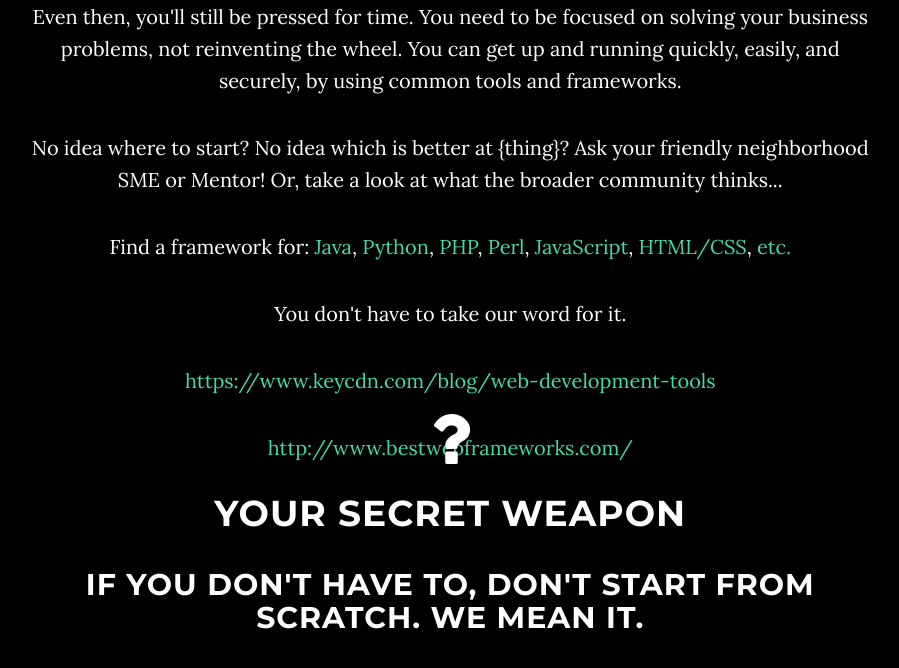
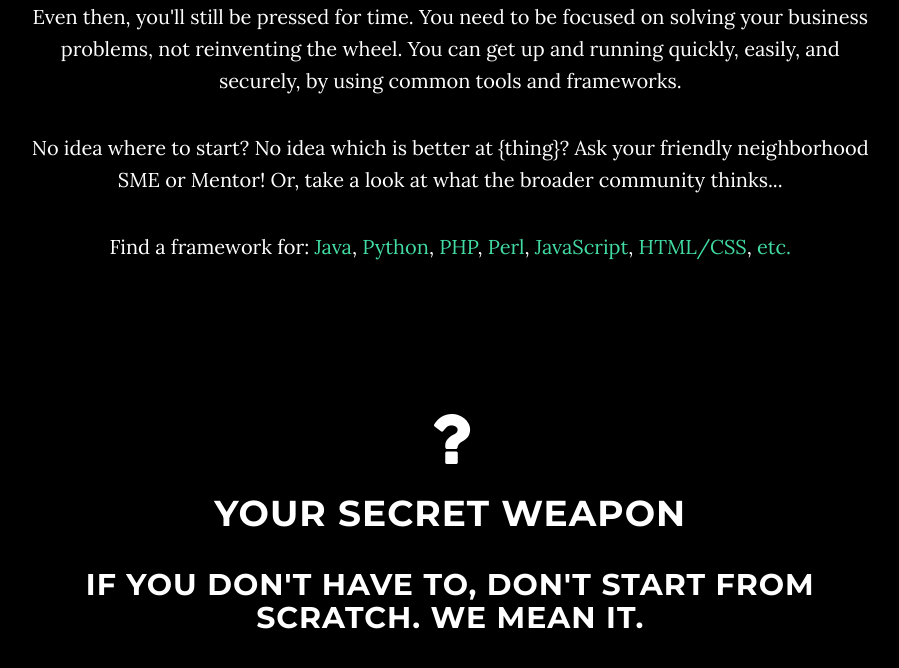
Before and after one commit to augustaByron/Hackatips, a plain HTML site: page home.html in a window 1280 px wide. Shown: the part 5400-6068 px from the top of the page, without its empty margins (141-1040 px from the left). Drawn offline with nearby package versions, Linux system fonts and the light colour scheme.

Commit message:
Update home.html

```diff
--- a/home.html
+++ b/home.html
@@ -115,7 +115,6 @@
 						<a href="#sell-product" class="page-scroll"><i class="fa fa-money fa-5x"></i>
 						<p>Selling your Product</p></a>
 					</li>
-				</li>
 				<li>
 					<a href="#kick-starting" class="page-scroll"><i class="fa fa-rocket fa-5x"></i>
 					<p>Kick-starting this Thing</p></a>
@@ -345,13 +344,11 @@
 					<p>Whatever you do, don't try to do it from scratch unless you really know what you are doing. Even then, you'll still be pressed for time. You need to be focused on solving your business problems, not reinventing the wheel. You can get up and running quickly, easily, and securely, by using common tools and frameworks.</p>
 					<p>No idea where to start? No idea which is better at {thing}? Ask your friendly neighborhood SME or Mentor! Or, take a look at what the broader community thinks...</p>
 					<p>Find a framework for: <a href="http://hotframeworks.com/languages/java" class="style_links" target="_blank">Java</a>, <a href="http://hotframeworks.com/languages/python" class="style_links" target="_blank">Python</a>, <a href="http://hotframeworks.com/languages/php" class="style_links" target="_blank">PHP</a>, <a href="http://hotframeworks.com/languages/perl" class="style_links" target="_blank">Perl</a>, <a href="http://hotframeworks.com/languages/javascript" class="style_links" target="_blank">JavaScript</a>, <a href="http://www.awwwards.com/what-are-frameworks-22-best-responsive-css-frameworks-for-web-design.html" class="style_links" target="_blank">HTML/CSS</a>, <a href="http://hotframeworks.com" class="style_links" target="_blank">etc.</a></p>
-					<p>You don't have to take our word for it. </p>
-					<p><a href="https://www.keycdn.com/blog/web-development-tools" class="style_links" target="_blank">https://www.keycdn.com/blog/web-development-tools</a></p>
-					<p><a href="http://www.bestwebframeworks.com/" class="style_links" target="_blank">http://www.bestwebframeworks.com/</a></p>
 				</div>
 			</div>
 		</div>
 	</section>
+
 	<section id="secret-weapon" class="container content-section text-center">
 		<div class="row">
 			<div class="col-lg-9 col-lg-offset-1">
```
